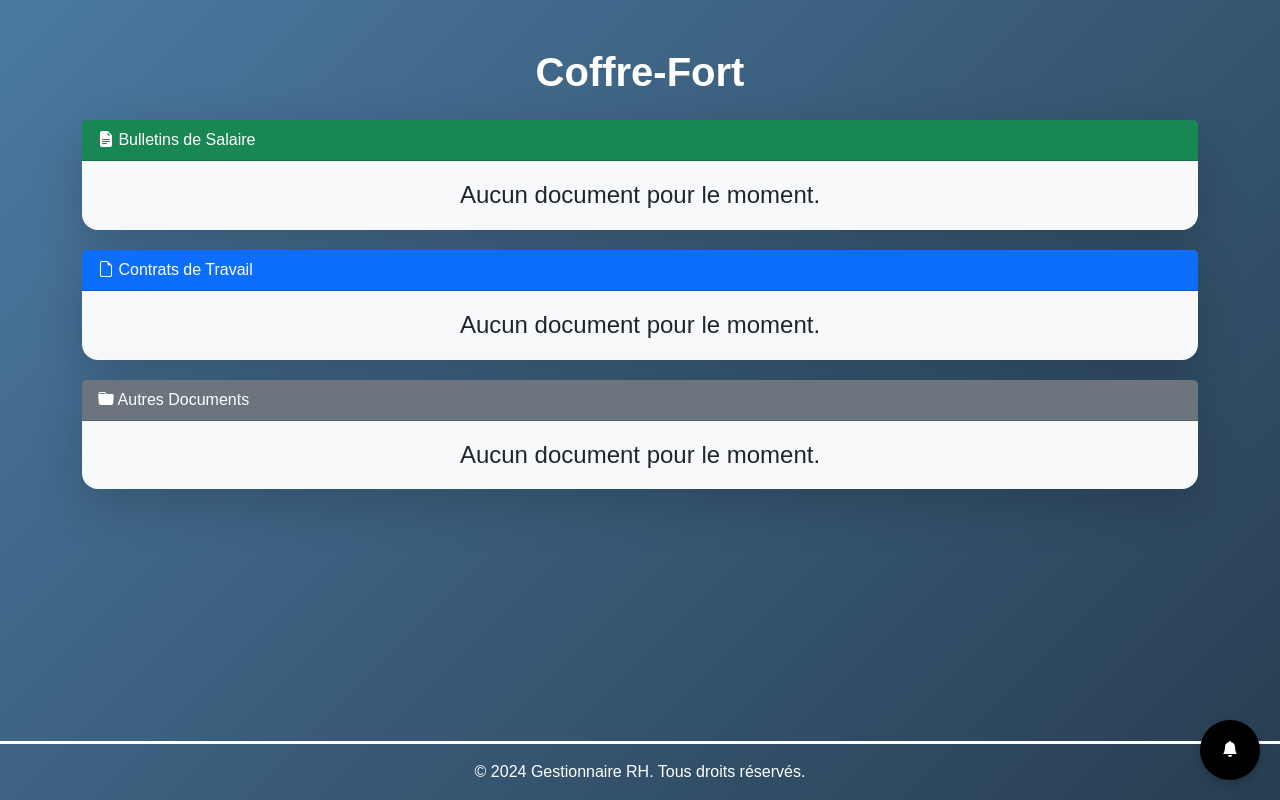
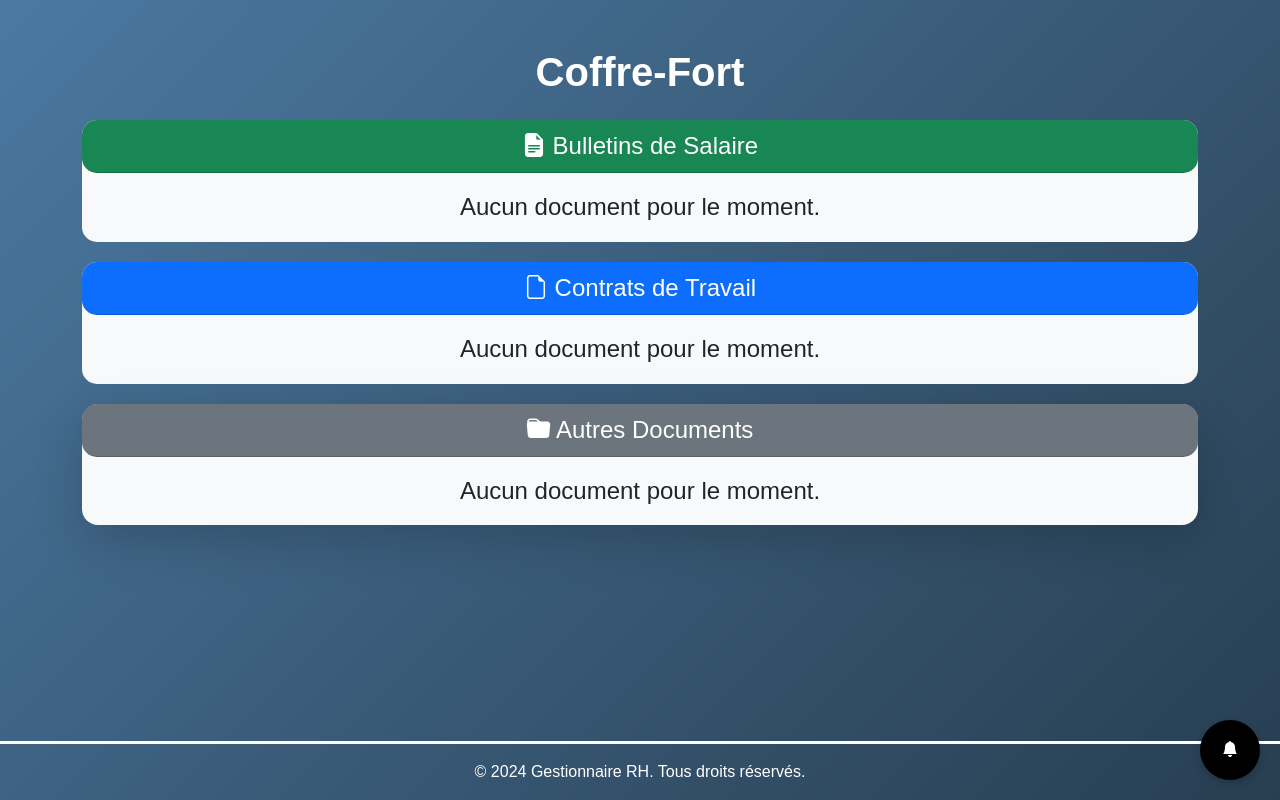
Before and after one commit to n1motv/Human-link, a Flask app: template templates/coffre_fort.html in a window 1280 px wide. Run offline with Flask 3, Linux system fonts and the light colour scheme; the template is opened without the code that fills it, so the values that code supplies are empty.

Commit message:
update v13

```diff
--- a/templates/coffre_fort.html
+++ b/templates/coffre_fort.html
@@ -200,8 +200,8 @@
             <h1 class="text-center text-white mb-4">Coffre-Fort</h1>
 
             <!-- Section des bulletins de salaire -->
-            <div class="card bg-light text-dark shadow-lg border-0 rounded-4">
-                <div class="card-header bg-success text-white">
+            <div class="card bg-light text-dark">
+                <div class=" card-header bg-success text-white text-center" style="border-radius: 15px; font-size: 1.5rem">
                     <i class="bi bi-file-earmark-text-fill"></i> Bulletins de Salaire
                 </div>
                 {% if bulletins %}
@@ -221,8 +221,8 @@
             </div>
 
             <!-- Section des contrats de travail -->
-            <div class="card bg-light text-dark shadow-lg border-0 rounded-4">
-                <div class="card-header bg-primary text-white">
+            <div class="card bg-light text-dark">
+                <div class=" card-header bg-primary text-white text-center" style="border-radius: 15px; font-size: 1.5rem">
                     <i class="bi bi-file-earmark"></i> Contrats de Travail
                 </div>
                 {% if contrats %}
@@ -243,7 +243,7 @@
 
             <!-- Section des autres documents -->
             <div class="card bg-light text-dark shadow-lg border-0 rounded-4">
-                <div class="card-header bg-secondary text-white">
+                <div class=" card-header bg-secondary text-white text-center" style="border-radius: 15px; font-size: 1.5rem">
                     <i class="bi bi-folder-fill"></i> Autres Documents
                 </div>
                 {% if autres %}
--- a/templates/employé_menu.html
+++ b/templates/employé_menu.html
@@ -157,7 +157,7 @@
             headerToolbar: {
                 left: 'prev,next today',
                 center: 'title',
-                right: 'dayGridMonth,timeGridWeek,listWeek'
+                right: 'dayGridMonth,timeGridWeek,timeGridDay'
             },
             initialView: 'dayGridMonth',
             locale: 'fr',
```
